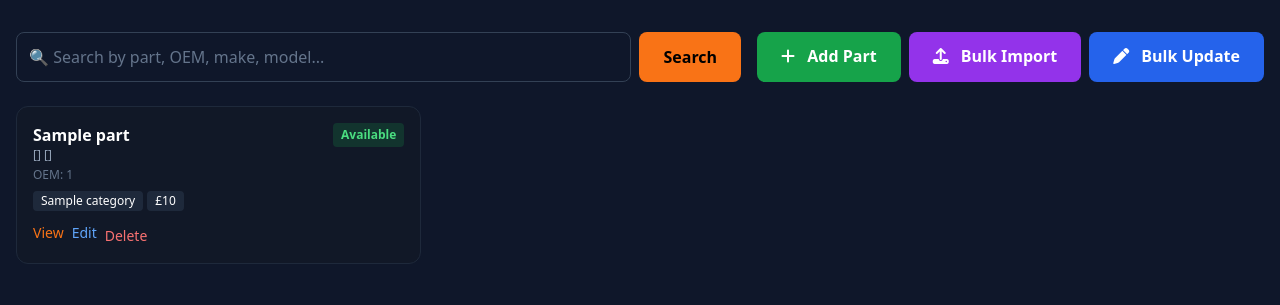
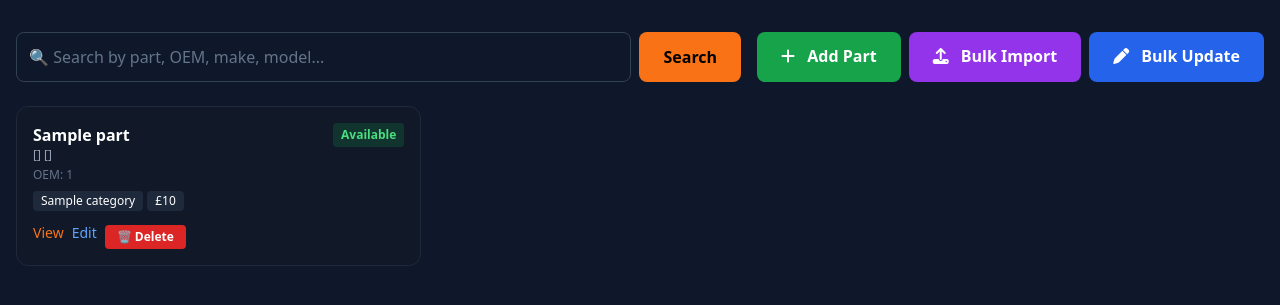
Before and after one commit to zabdi908-glitch/-autoparts-pro-saas, a Python web app: template cherrywood-inventory-main/templates/parts_index.html in a window 1280 px wide. Shown: the part 65-370 px from the top of the page. Run offline with Jinja, Linux system fonts and the light colour scheme; the template is opened without the code that fills it: most values are stand-ins (such as "Sample title", 1, 10 or a date in 2020); some libraries are stand-ins or nearby versions.

Commit message:
Update delete button style and form display

```diff
--- a/cherrywood-inventory-main/templates/parts_index.html
+++ b/cherrywood-inventory-main/templates/parts_index.html
@@ -94,10 +94,12 @@
                     <div class="mt-3 flex gap-2">
     <a href="/parts/view/{{ part.id }}" class="text-[#f97316] hover:underline text-sm">View</a>
     <a href="/parts/edit/{{ part.id }}" class="text-blue-400 hover:underline text-sm">Edit</a>
-    <form action="/parts/delete/{{ part.id }}" method="POST" onsubmit="return confirm('Delete this part?');">
-        <input type="hidden" name="csrf_token" value="{{ csrf_token() }}">
-        <button type="submit" class="text-red-400 hover:underline text-sm">Delete</button>
-    </form>
+   <form action="/parts/delete/{{ part.id }}" method="POST" style="display:inline;">
+    <input type="hidden" name="csrf_token" value="{{ csrf_token() }}">
+    <button type="submit" class="bg-red-600 text-white text-xs font-bold py-1 px-3 rounded hover:bg-red-700 transition">
+        🗑️ Delete
+    </button>
+</form>
 </div>
                 </div>
                 {% endfor %}
```
